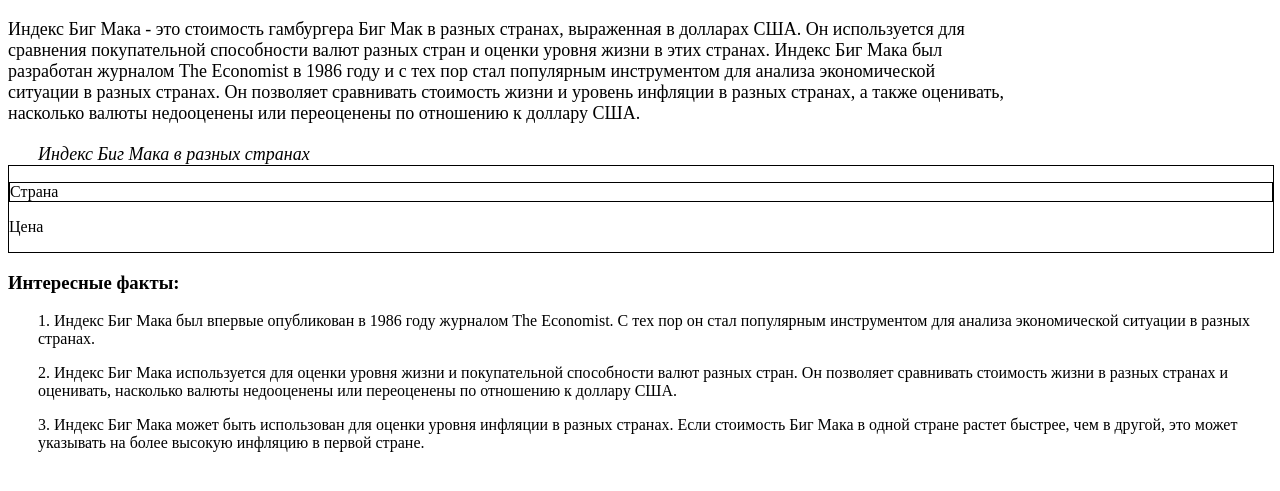
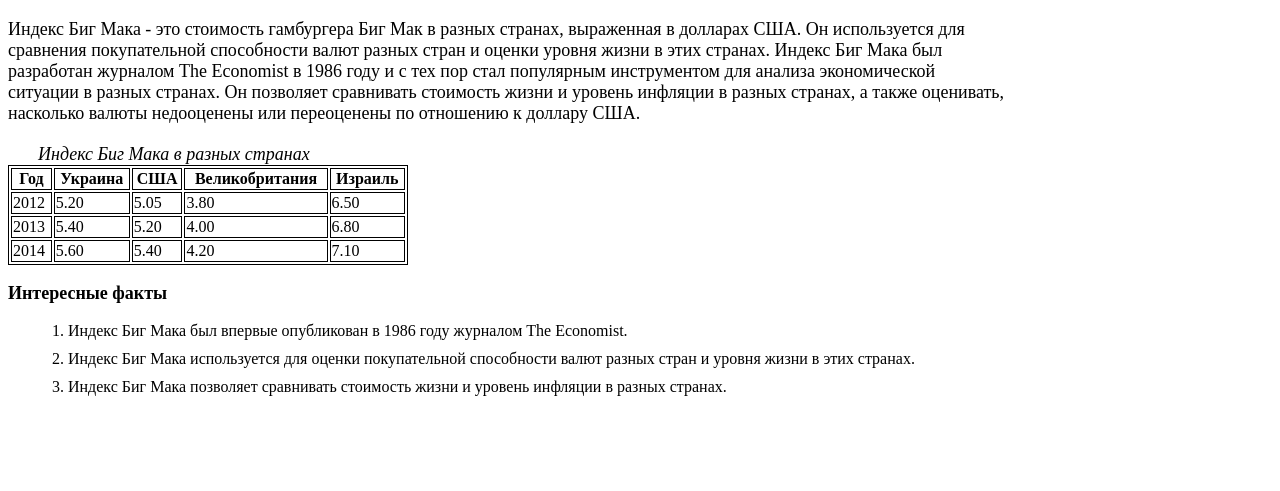
Before and after one commit to artemchkv/lessons2025, a website: page javascript/hometask-12/index.html in a window 1280 px wide. Shown: the part 61-552 px from the top of the page. Drawn offline with Linux system fonts and the light colour scheme.

Commit message:
hometask 13

```diff
--- a/javascript/hometask-12/index.js
+++ b/javascript/hometask-12/index.js
@@ -17,37 +17,64 @@
 
 var tabletitle = document.createElement('p');
 tabletitle.textContent = 'Индекс Биг Мака в разных странах';
-tabletitle.classList.add('table-title');
+tabletitle.className = 'table-title';
 document.body.appendChild(tabletitle);
 
-var table = document.createElement('div');
-table.classList.add('table-wrapper');
-table.appendChild(document.createElement('p')).textContent = 'Страна';
-table.lastChild.classList.add('country');
-table.appendChild(document.createElement('p')).textContent = 'Цена';
-table.lastChild.classList.add('price');
+var table = document.createElement('table');
+table.className = 'table-wrapper';
+var thead = [
+  'Год',
+  'Украина',
+  'США',
+  'Великобритания',
+  'Израиль'
+];
+thead.forEach(item => {
+  var th = document.createElement('th');
+  th.className = 'table-element';
+  th.textContent = item;
+  table.appendChild(th);
+});
+
+var tbody = document.createElement('tbody');
+var rows = [
+  ['2012', '5.20', '5.05', '3.80', '6.50'],
+  ['2013', '5.40', '5.20', '4.00', '6.80'],
+  ['2014', '5.60', '5.40', '4.20', '7.10']
+];
+rows.forEach(row => {
+  var tr = document.createElement('tr');
+  row.forEach(element => {
+    var td = document.createElement('td');
+    td.className = 'table-element';
+    td.textContent = element;
+    tr.appendChild(td);
+  });
+  tbody.appendChild(tr);
+});
+table.appendChild(tbody);
+
 document.body.appendChild(table);
 
-var facts = document.createElement('h3');
-facts.textContent = 'Интересные факты:';
+var facttitle = document.createElement('p');
+facttitle.textContent = 'Интересные факты';
+facttitle.className = 'fact-title';
+document.body.appendChild(facttitle);
+var facts = document.createElement('ol');
+var factarray = [
+  'Индекс Биг Мака был впервые опубликован в 1986 году журналом The Economist.',
+  'Индекс Биг Мака используется для оценки покупательной способности валют разных стран и уровня жизни в этих странах.',
+  'Индекс Биг Мака позволяет сравнивать стоимость жизни и уровень инфляции в разных странах.',
+];
+
+facts.className = 'facts';
+factarray.forEach(item => {
+  var li = document.createElement('li');
+  li.textContent = item;
+  li.className = 'fact';
+  facts.appendChild(li);
+});
+
 document.body.appendChild(facts);
 
-var fact1 = document.createElement('p');
-fact1.textContent =
-  '1. Индекс Биг Мака был впервые опубликован в 1986 году журналом The Economist. С тех пор он стал популярным инструментом для анализа экономической ситуации в разных странах.';
-fact1.classList.add('fact');
-document.body.appendChild(fact1);
-
-var fact2 = document.createElement('p');
-fact2.textContent =
-  '2. Индекс Биг Мака используется для оценки уровня жизни и покупательной способности валют разных стран. Он позволяет сравнивать стоимость жизни в разных странах и оценивать, насколько валюты недооценены или переоценены по отношению к доллару США.';
-fact2.classList.add('fact');
-document.body.appendChild(fact2);
-
-var fact3 = document.createElement('p');
-fact3.textContent =
-  '3. Индекс Биг Мака может быть использован для оценки уровня инфляции в разных странах. Если стоимость Биг Мака в одной стране растет быстрее, чем в другой, это может указывать на более высокую инфляцию в первой стране.';
-fact3.classList.add('fact');
-document.body.appendChild(fact3);
-
 // https://developer.mozilla.org/en-US/docs/Web/HTML/Reference/Elements/table
--- a/javascript/hometask-12/style.css
+++ b/javascript/hometask-12/style.css
@@ -23,6 +23,27 @@
   border: 1px solid #000;
 }
 
-.fact {
-  margin-left: 30px;
+li {
+  margin: 10px 0 0 20px;
 }
+.table-wrapper {
+  border: 1px solid #000;
+  width: 400px;
+
+}
+.table-element {
+  border: 1px solid #000;
+}
+
+.facts {
+  margin: 15px 0 0 0;
+}
+
+.facts-title {
+  font-size: 18px;
+}
+
+.fact-title {
+  font-size: 18px;
+  font-weight: bold;
+}
```
Also changed, not shown: javascript/hometask-13/index.html (added, +12 -0 lines), javascript/hometask-13/index.js (added, +68 -0 lines).
